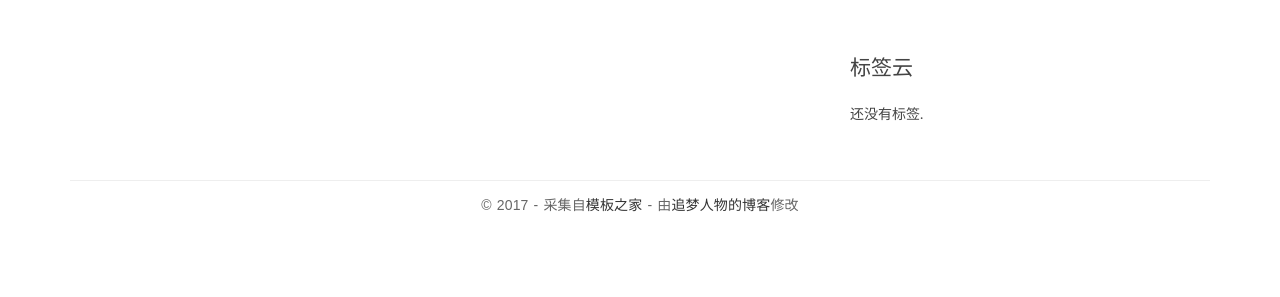
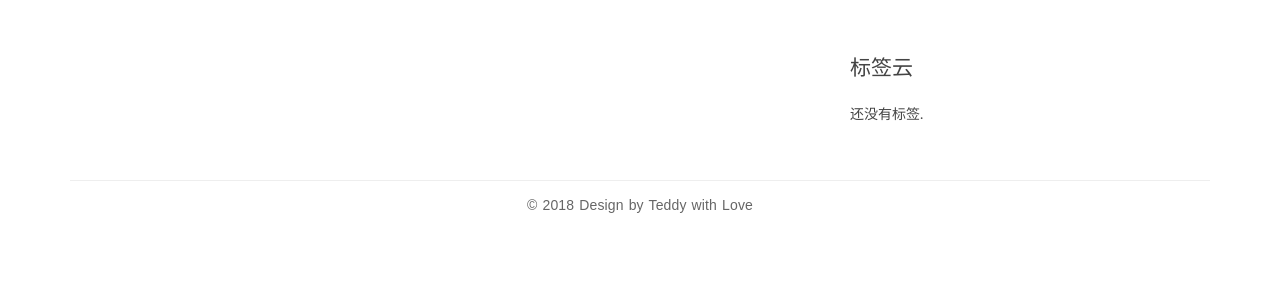
Before and after one commit to saturnisbig/blogproject, a Django app: page /blog/ in a window 1280 px wide. Shown: the part 503-800 px from the top of the page. Run offline with Django 3.2, Linux system fonts and the light colour scheme; data that the repository does not hold is empty; some libraries are stand-ins or nearby versions.

Commit message:
修复一些小问题

```diff
--- a/blog/views.py
+++ b/blog/views.py
@@ -10,7 +10,7 @@ from django.utils.text import slugify
 
 from blog.models import Entry, Category, Tag
 from comments.forms import CommentForm
-from tools import remove_markdown_toc
+# from tools import remove_markdown_toc
 
 
 class IndexView(ListView):
@@ -120,7 +120,8 @@ class EntryDetailView(DetailView):
             TocExtension(slugify=slugify)]
             # 'markdown.extensions.toc']
         )
-        post.body = remove_markdown_toc(md.convert(post.body))
+        # post.body = remove_markdown_toc(md.convert(post.body))
+        post.body = post.body
         post.toc = md.toc
         return post
 
--- a/templates/base.html
+++ b/templates/base.html
@@ -64,8 +64,6 @@
 				</div>
 			</header>
 		</div>
-		<div class="copyrights">Collect from <a href="http://www.cssmoban.com/">网页模板</a></div>
-		<div class="copyrights">Modified by <a href="http://zmrenwu.com/">追梦人物的博客</a></div>
 
 		<div class="content-body">
 			<div class="container">
@@ -87,10 +85,7 @@
 			<div class="container">
 				<div class="row">
 					<div class="col-md-12">
-						<p class="copyright">&copy 2017 - 采集自<a href="http://www.cssmoban.com/"
-						    target="_blank" title="模板之家">模板之家</a>
-						- 由<a href="http://zmrenwu.com/" title="网页模板" target="_blank">追梦人物的博客</a>修改
-						</p>
+						<p class="copyright">&copy 2018 Design by Teddy with Love</p>
 					</div>
 				</div>
 			</div>
@@ -101,10 +96,10 @@
 			<button type="button" class="overlay-close"><span class="ion-ios-close-empty"></span></button>
 			<nav>
 				<ul>
-					<li><a href="index.html">首页</a></li>
-					<li><a href="full-width.html">博客</a></li>
+					<li><a href="{% url 'blog:index' %}">首页</a></li>
+					<li><a href="{% url 'blog:index' %}">博客</a></li>
 					<li><a href="about.html">关于</a></li>
-					<li><a href="contact.html">联系</a></li>
+					<li><a href="#">联系</a></li>
 				</ul>
 			</nav>
 		</div>
```
Also changed, not shown: blogproject/settings.py (+9 -2 lines), 1 other file.
